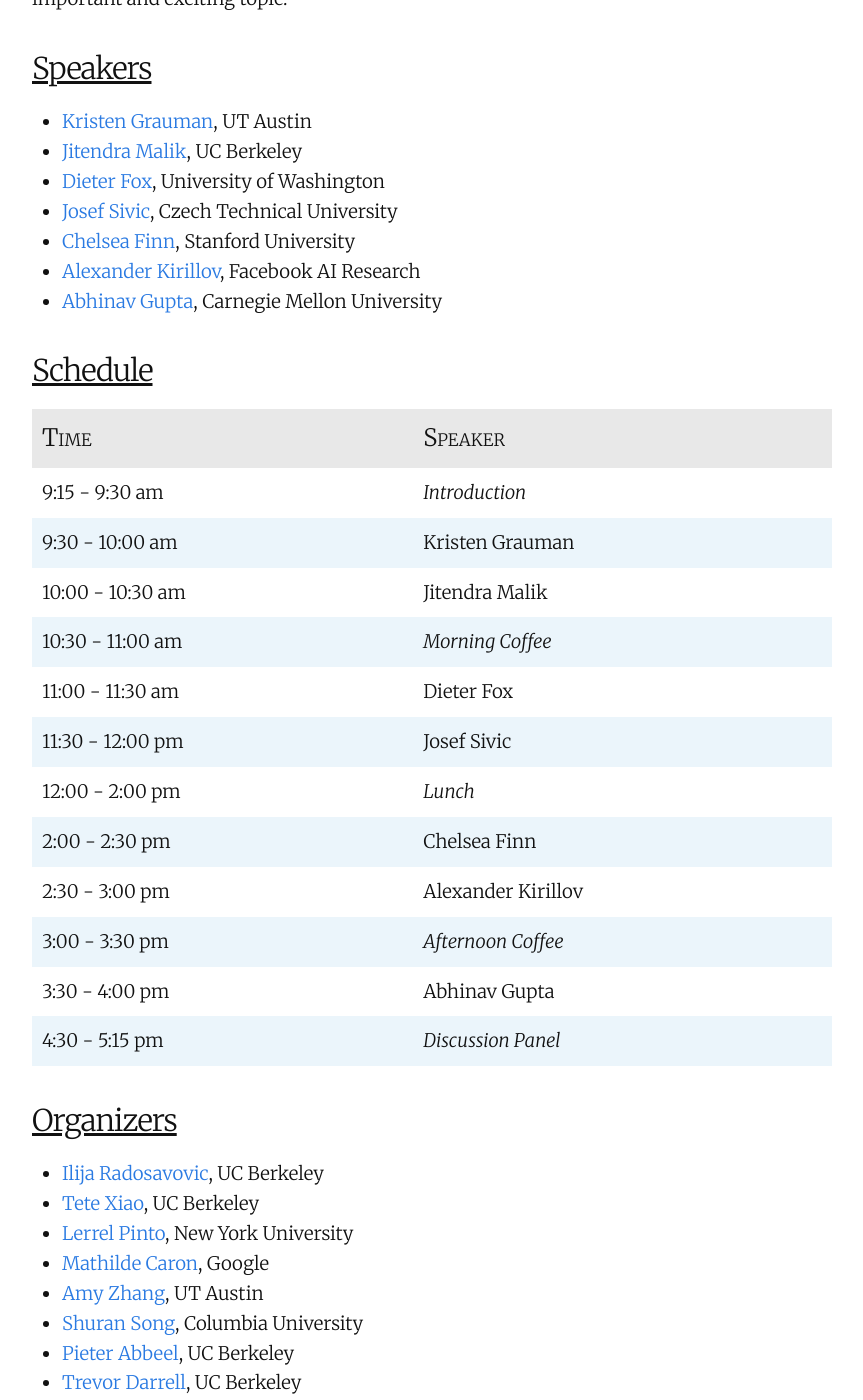
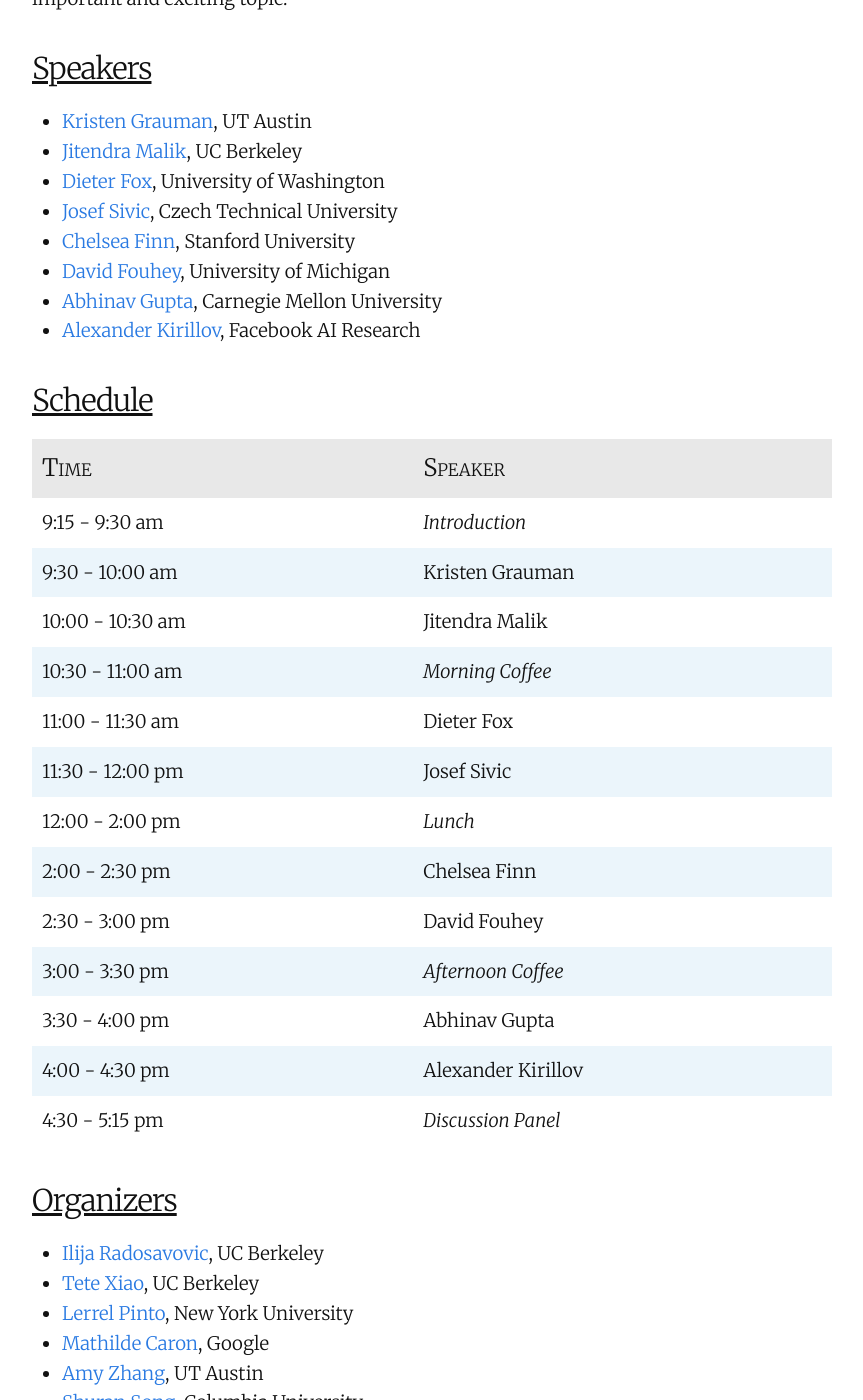
Before and after one commit to vispr-workshop/vispr-workshop.github.io, a Jekyll site: the page built from index.md, in a window 1280 px wide and 1400 px high, scrolled down 749 px. Shown: the whole window, without its empty margins (208-1071 px from the left). Built offline with Jekyll 4.4.1, drawn with Linux system fonts in a browser that asks for light colours; our own code applies the rules of GitHub Pages for plain Markdown files.

Commit message:
Update index.md

```diff
--- a/index.md
+++ b/index.md
@@ -25,8 +25,9 @@ We are excited to have a lineup of speakers from computer vision, machine learni
 * [Dieter Fox](https://homes.cs.washington.edu/~fox/), University of Washington
 * [Josef Sivic](http://people.ciirc.cvut.cz/~sivic/), Czech Technical University
 * [Chelsea Finn](https://ai.stanford.edu/~cbfinn/), Stanford University
+* [David Fouhey](https://web.eecs.umich.edu/~fouhey/), University of Michigan
+* [Abhinav Gupta](http://www.cs.cmu.edu/~abhinavg/), Carnegie Mellon University
 * [Alexander Kirillov](https://alexander-kirillov.github.io/), Facebook AI Research
-* [Abhinav Gupta](http://www.cs.cmu.edu/~abhinavg/), Carnegie Mellon University
 
 ## Schedule
 
@@ -40,9 +41,10 @@ We are excited to have a lineup of speakers from computer vision, machine learni
 | 11:30 - 12:00 pm | Josef Sivic |
 | 12:00 - 2:00 pm | *Lunch*
 | 2:00 - 2:30 pm | Chelsea Finn |
-| 2:30 - 3:00 pm | Alexander Kirillov |
+| 2:30 - 3:00 pm | David Fouhey |
 | 3:00 - 3:30 pm | *Afternoon Coffee* |
 | 3:30 - 4:00 pm | Abhinav Gupta |
+| 4:00 - 4:30 pm | Alexander Kirillov |
 | 4:30 - 5:15 pm | *Discussion Panel* |
 
 ## Organizers
```
